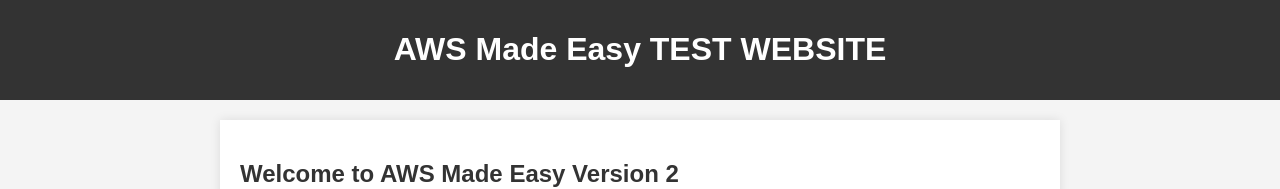
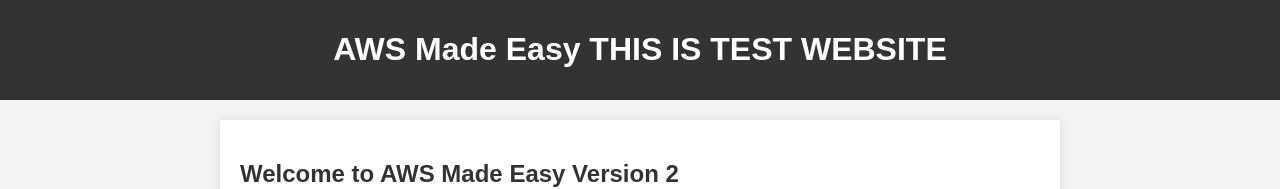
Before and after one commit to vijaylingesh744/demo, a plain HTML site: page StaticWebsitetoS3-main/website/index.html in a window 1280 px wide. Shown: the top 189 px of the page. Drawn offline with Linux system fonts and the light colour scheme.

Commit message:
Update index.html

```diff
--- a/StaticWebsitetoS3-main/website/index.html
+++ b/StaticWebsitetoS3-main/website/index.html
@@ -38,7 +38,7 @@
 </head>
 <body>
     <header>
-        <h1>AWS Made Easy TEST WEBSITE</h1>
+        <h1>AWS Made Easy THIS IS TEST WEBSITE</h1>
     </header>
 
     <main>
```
